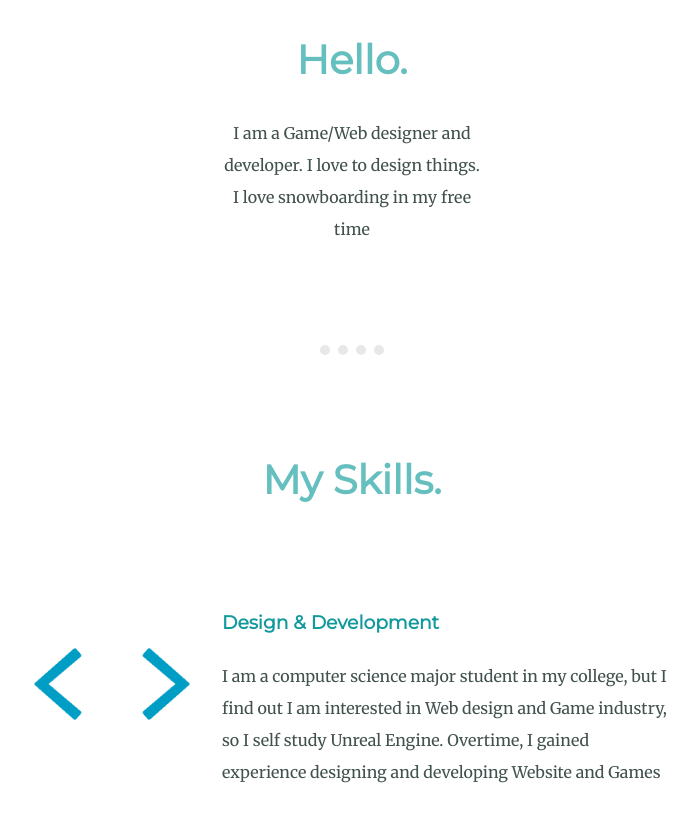
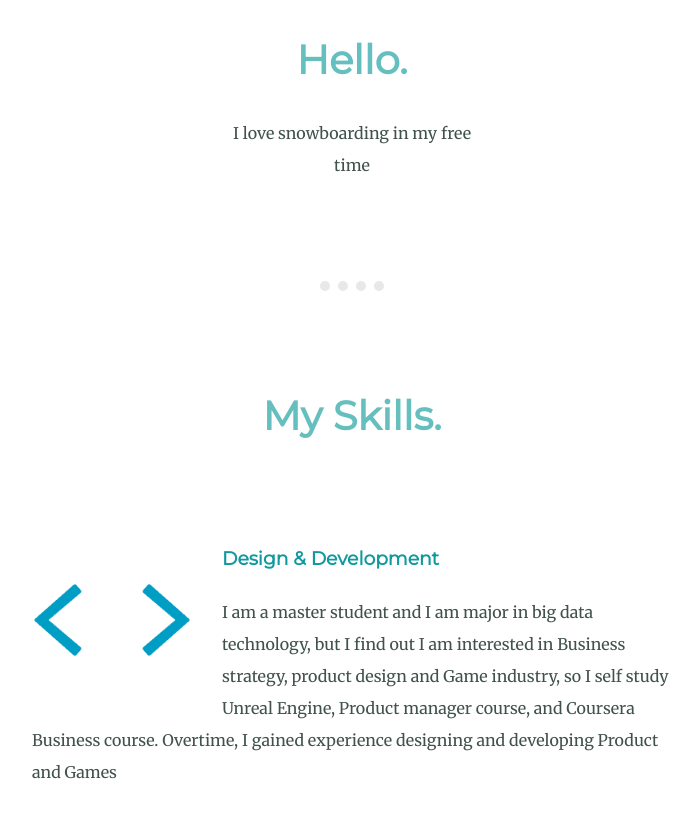
Before and after one commit to Mozitiz/MyWebsite, a plain HTML site: page index.html in a window 1280 px wide. Shown: the part 1109-1930 px from the top of the page, without its empty margins (288-987 px from the left). Drawn offline with Linux system fonts and the light colour scheme.

Commit message:
Update index.html

```diff
--- a/index.html
+++ b/index.html
@@ -24,7 +24,7 @@
 		<div class="profile">
 		  <img class="selfi" src="images/Mo.png" alt="Mo's picture">
 		  <h2>Hello.</h2>
-		  <p class="self-descrip">I am a Game/Web designer and developer.  I love to design things.  I love snowboarding in my free time</p>
+		  <p class="self-descrip">I love snowboarding in my free time</p>
 		</div>
 		<hr>
 		<div class="skills">
@@ -32,8 +32,8 @@
 		  <div class="skill-row">
 			<img class="code-img" src="images/coding.gif" alt="coding">
 			<h3>Design & Development</h3>
-			<p class="code-descrip">I am a computer science major student in my college, but I find out I am interested in Web design and Game industry, so I self study Unreal Engine.
-				Overtime, I gained experience designing and developing Website and Games</p>
+			<p class="code-descrip">I am a master student and I am major in big data technology, but I find out I am interested in Business strategy, product design and Game industry, so I self study Unreal Engine,
+				Product manager course, and Coursera Business course. Overtime, I gained experience designing and developing Product and Games</p>
 		  </div>
 
 		  <div class="skill-row">
```
